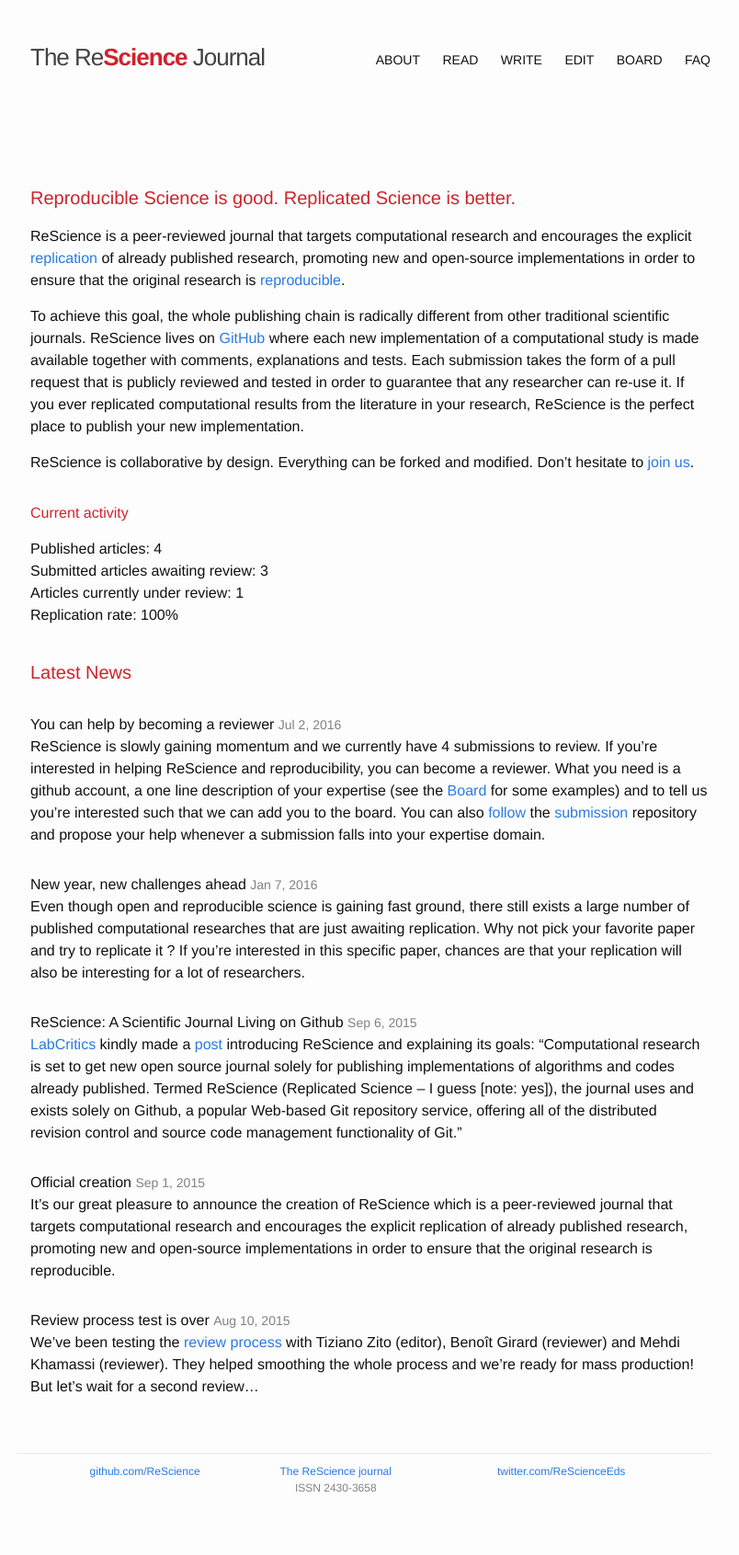
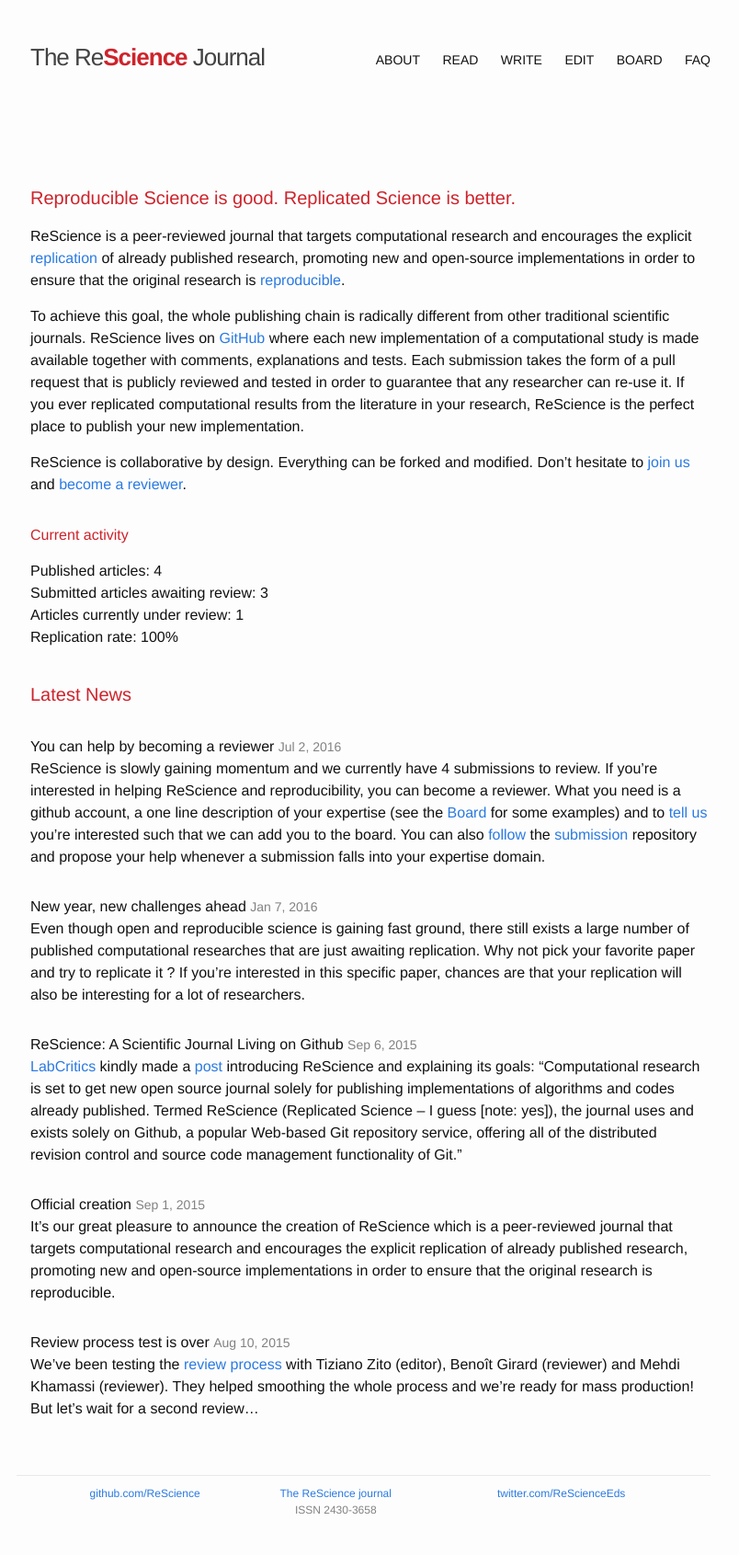
Before and after one commit to ReScience/rescience.github.io, a Jekyll site: the page built from index.md, in a window 1280 px wide. Shown: the whole page at 92% size, without its empty margins (237-1041 px from the left). Built offline with Jekyll 4.4.1, drawn with Linux system fonts in a browser that asks for light colours; before the commit the page ends 1667 px from its top, so only the background shows below that.

Commit message:
Added pointer to reviewer application

```diff
--- a/index.md
+++ b/index.md
@@ -9,17 +9,18 @@
 promoting new and open-source implementations in order to ensure that the
 original research is [reproducible](faq).
 
-To achieve this goal, the whole publishing
-chain is radically different from other traditional scientific
-journals. Re**Science** lives on [GitHub](https://github.com/ReScience/) where
-each new implementation of a computational study is made available together with comments, explanations
-and tests. Each submission takes the form of a pull request that is publicly
+To achieve this goal, the whole publishing chain is radically different from
+other traditional scientific journals. Re**Science** lives on
+[GitHub](https://github.com/ReScience/) where each new implementation of a
+computational study is made available together with comments, explanations and
+tests. Each submission takes the form of a pull request that is publicly
 reviewed and tested in order to guarantee that any researcher can re-use it. If
 you ever replicated computational results from the literature in your research,
 Re**Science** is the perfect place to publish your new implementation.
 
 Re**Science** is collaborative by design. Everything can be forked and
-modified. Don't hesitate to [join us](faq).
+modified. Don't hesitate to [join us](faq) and [become a reviewer](https://github.com/ReScience/ReScience/issues/27).
+
 
 ### Current activity
 
```
Also changed, not shown: _posts/2016-07-02-Reviewers.md (+1 -2 lines).
